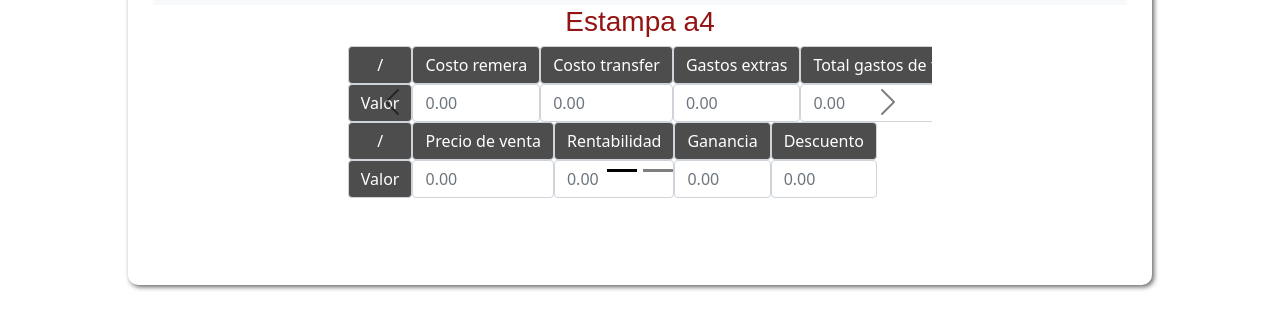
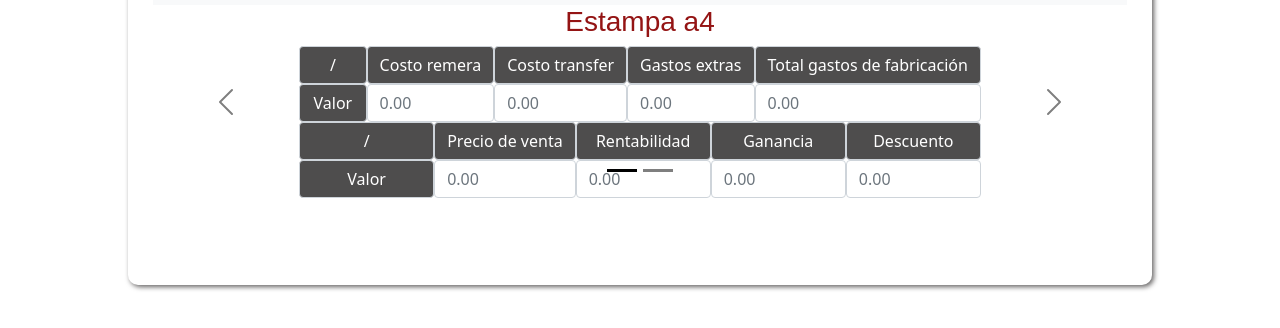
Before and after one commit to JuanMelinir/InsidersHTMLyCss, a plain HTML site: page Pages/costoFabricacion.html in a window 1280 px wide. Shown: the part 304-632 px from the top of the page. Drawn offline with nearby package versions, Linux system fonts and the light colour scheme; a web font is replaced by a local one.

Commit message:
renoivada index

```diff
--- a/Style/style.css
+++ b/Style/style.css
@@ -225,6 +225,9 @@ box-shadow: 2px 2px 5px rgb(102, 100, 100);
   font-family: 'Acorn Caravan', sans-serif;
   color: #941414;
   }
+ #contenedorTituloDiv{
+ width: 100%;
+ }
 #contenedorInput{
 display:flex;
 flex-direction: column;
@@ -243,8 +246,28 @@ width: 70%;
 #monto{
 height: 46%;
 }
-
-
+#carouselExampleDark{
+  width: 100%;
+}
+.carousel-item{
+  height: 100%;
+  display: flex;
+  justify-content: center;
+  align-content: center;
+  align-items: center;
+}
+#contenedorCarousel{
+  width: 100%;
+  display: flex;
+  flex-direction: column;
+  justify-content: center;
+  align-content: center;
+  align-items: center;
+  width: 100%;}
+#itemLista{
+margin-right: 10px;
+margin-left: 10px;
+}
 /* pie de página */
 footer {
   background-image: linear-gradient(to left, crimson, black);
```
Also changed, not shown: index.html (+1 -1 lines).
